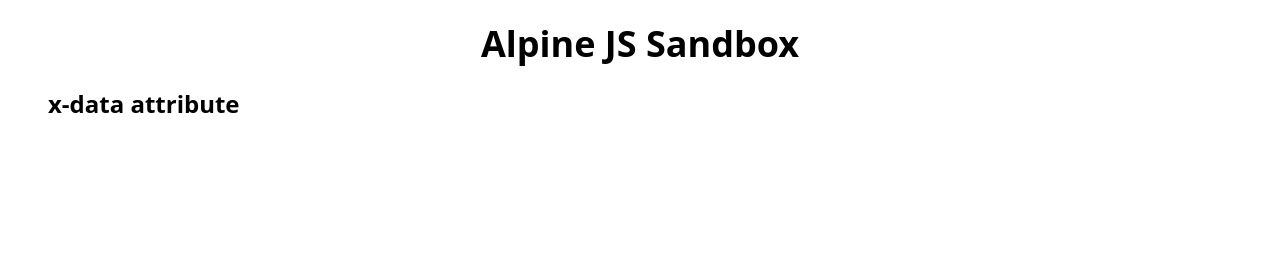
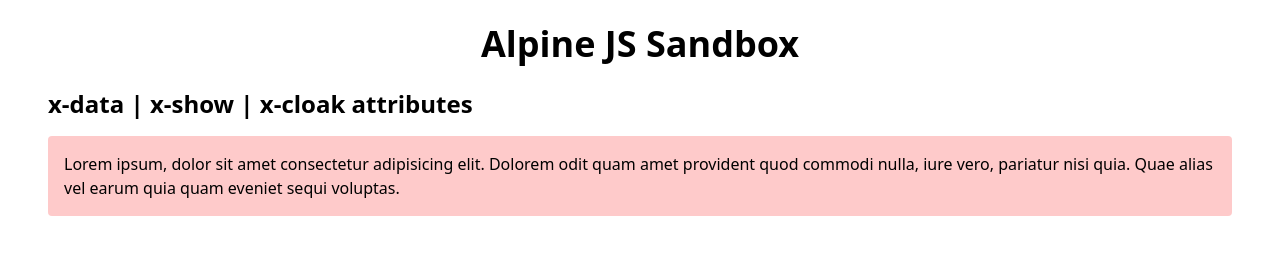
Before and after one commit to Lakshit-Chiranjiv/Alpine-JS-Sandbox, a plain HTML site: page index.html in a window 1280 px wide. Drawn offline with nearby package versions, Linux system fonts and the light colour scheme.

Commit message:
x-cloak and added another example of x-data

```diff
--- a/index.html
+++ b/index.html
@@ -7,14 +7,22 @@
     <script src="https://unpkg.com/alpinejs" defer></script>
     <script src="https://cdn.tailwindcss.com"></script>
     <title>Alpine JS</title>
+
+    <style>
+        [x-cloak]{
+            display: none;
+        }
+    </style>
 </head>
 <body class="px-12">
     <h1 class="text-center text-4xl font-semibold m-6">Alpine JS Sandbox</h1>
 
     <!-- x-data | x-show | x-cloak -->
-    <h3 class="text-2xl font-semibold my-4">x-data attribute</h3>
-    <div x-data="{isOpen: false}">
-        <p class="bg-sky-200 p-4 rounded" x-show="isOpen">Lorem ipsum, dolor sit amet consectetur adipisicing elit. Dolorem odit quam amet provident quod commodi nulla, iure vero, pariatur nisi quia. Quae alias vel earum quia quam eveniet sequi voluptas.</p>
+    <h3 class="text-2xl font-semibold my-4">x-data | x-show | x-cloak attributes</h3>
+    <div x-data="{isOpen1: false, isOpen2: true}">
+        <p class="bg-sky-200 p-4 rounded my-4" x-show="isOpen1" x-cloak>Lorem ipsum, dolor sit amet consectetur adipisicing elit. Dolorem odit quam amet provident quod commodi nulla, iure vero, pariatur nisi quia. Quae alias vel earum quia quam eveniet sequi voluptas.</p>
+
+        <p class="bg-red-200 p-4 rounded my-4" x-show="isOpen2" x-cloak>Lorem ipsum, dolor sit amet consectetur adipisicing elit. Dolorem odit quam amet provident quod commodi nulla, iure vero, pariatur nisi quia. Quae alias vel earum quia quam eveniet sequi voluptas.</p>
     </div>
 </body>
 </html>
```
